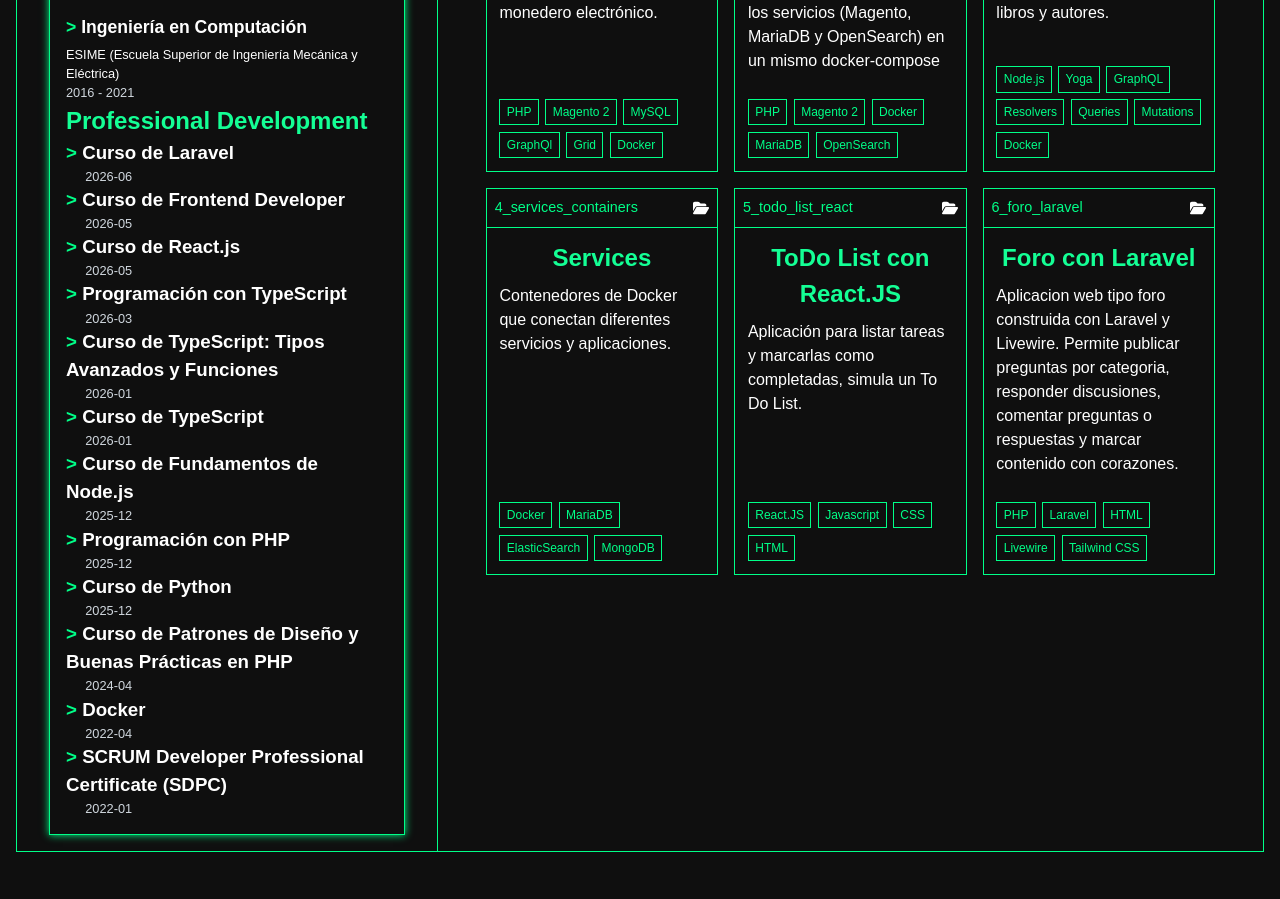
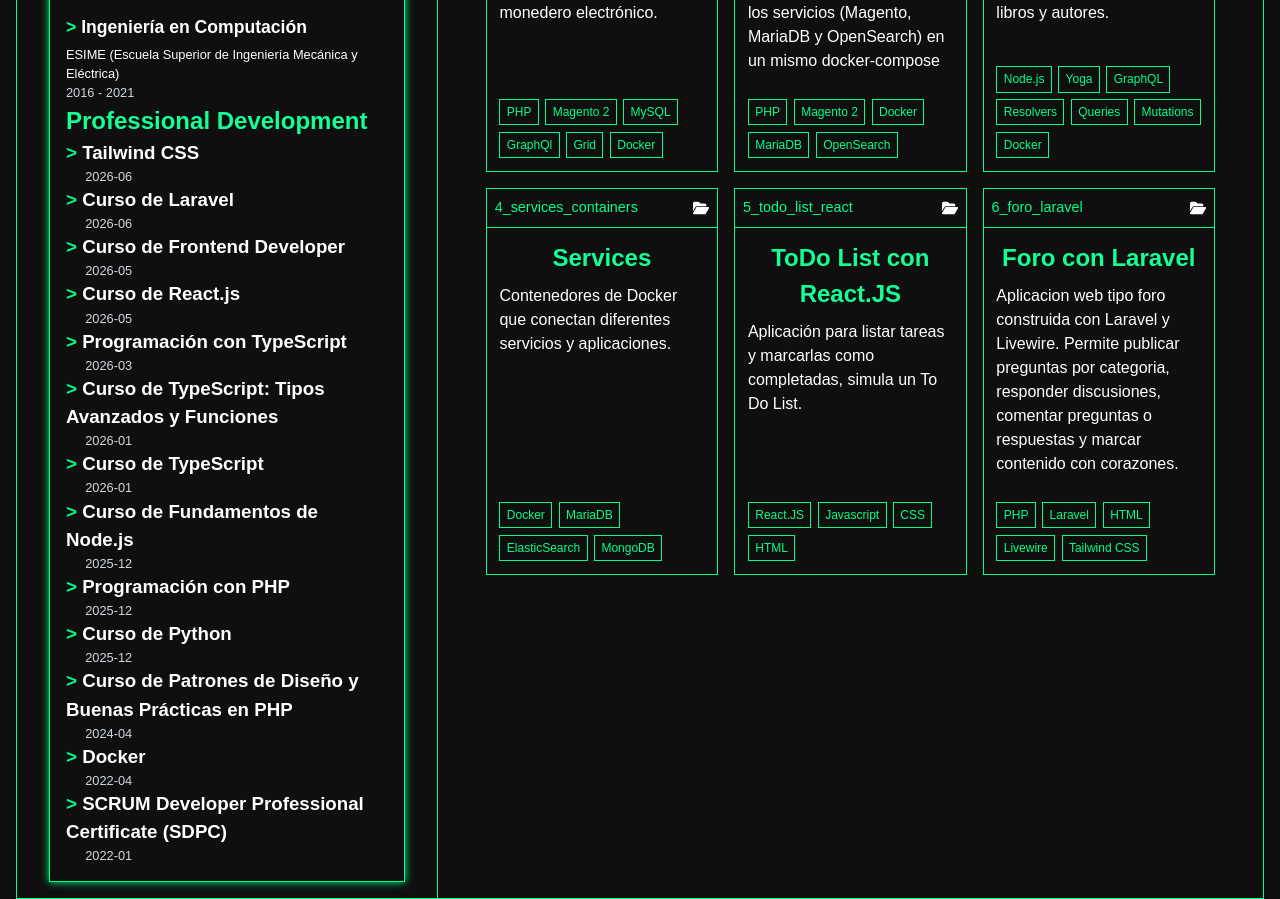
Before and after one commit to eddgalan/eddgalan.github.io, a React (Vite) app: page / in a window 1280 px wide. Shown: the part 2620-3519 px from the top of the page. Before the commit the page ends 3472 px from the top, so only its background shows below. Built offline with nearby package versions, Linux system fonts and the light colour scheme.

Commit message:
Add Tailwind CSS course to ProfessionalDevelopment in EducationSection

```diff
--- a/src/Components/EducationSection/index.jsx
+++ b/src/Components/EducationSection/index.jsx
@@ -19,6 +19,12 @@ function EducationSection() {
     },
   ];
   const professionalDevelopmentItems = [
+    {
+      id: 'f6bdbdb4-d306-488e-ab78-55462e5e07cf',
+      title: 'Tailwind CSS',
+      expedition: '2026-06',
+      show: true
+    },
     {
       id: '7b0e2cf9-325d-4f36-91b5-c57a19e6839f',
       title: 'Curso de Laravel',
```
